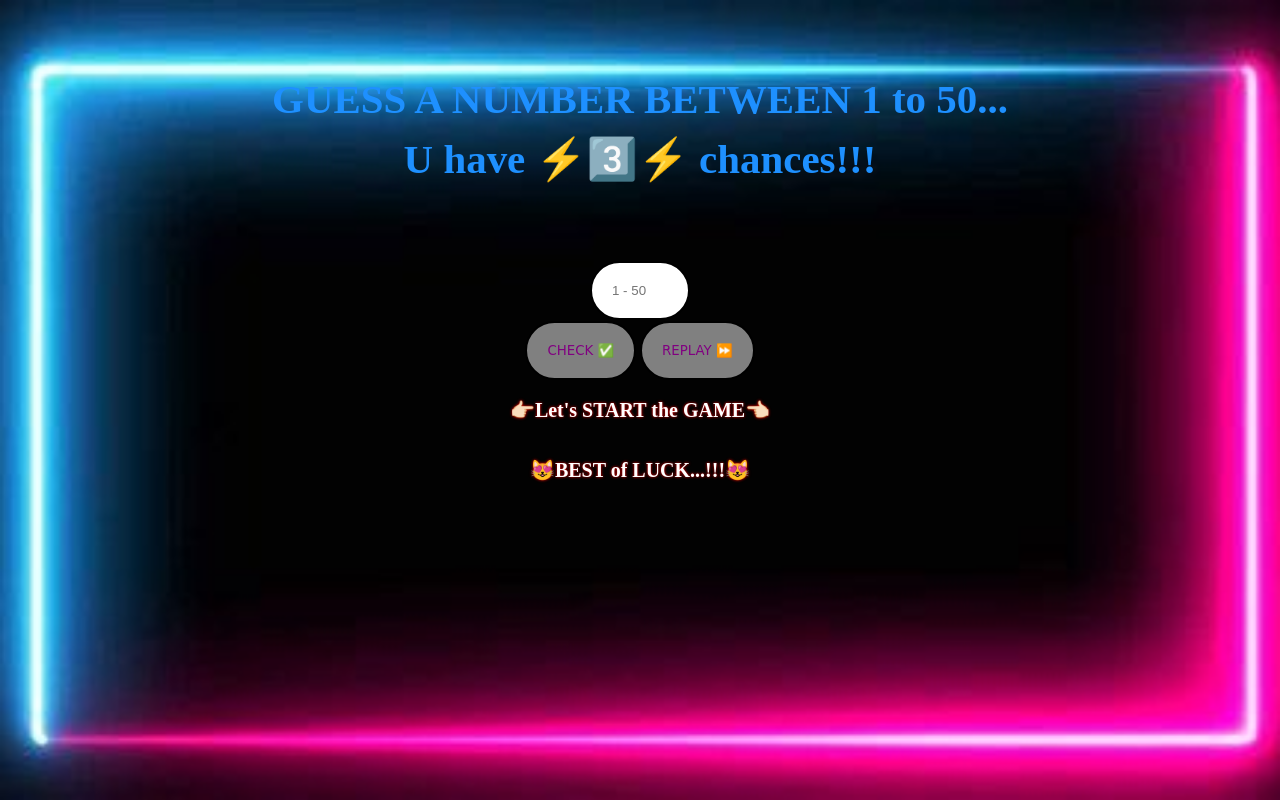
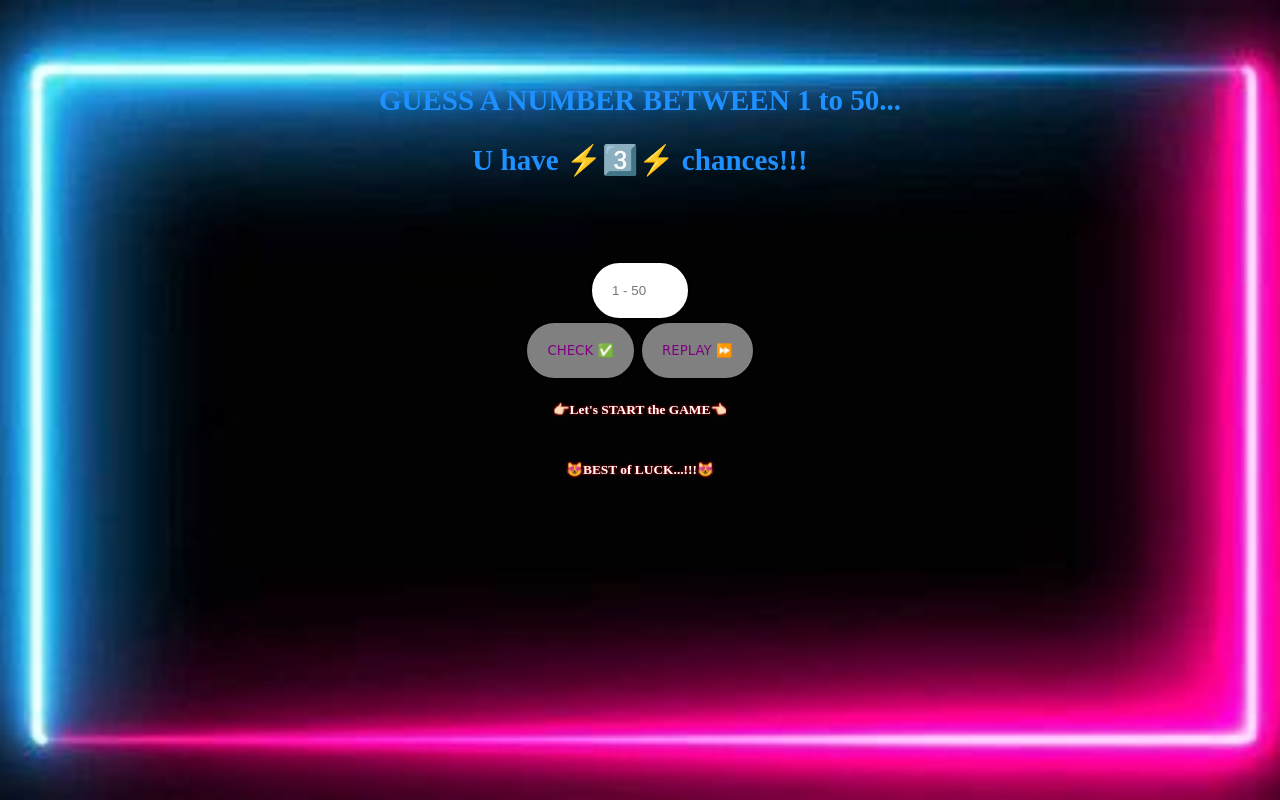
Before and after one commit to NANDHINI-11/GUESSING-GAME, a plain HTML site: page game.html in a window 1280 px wide. Drawn offline with Linux system fonts and the light colour scheme.

Commit message:
PROJECT-1

```diff
--- a/game.html
+++ b/game.html
@@ -10,7 +10,7 @@
 <body>
 
     <div class="wrapper">
-    <div class="message"><h3>GUESS A NUMBER BETWEEN 1 to 50...<br>U have ⚡3️⃣⚡ chances!!! </h3></div>
+    <div class="message"><h5>GUESS A NUMBER BETWEEN 1 to 50...<br>U have ⚡3️⃣⚡ chances!!! </h5></div>
 
       <div class="input">
         <input type="number" name="number" id="number" min="1" max="100" placeholder="1 - 50">
@@ -22,7 +22,7 @@
      </div>
 
      <div class="result">
-        <h4>👉🏻Let's START the GAME👈🏻<br>😻BEST of LUCK...!!!😻</h4>
+        <h6>👉🏻Let's START the GAME👈🏻<br>😻BEST of LUCK...!!!😻</h6>
      </div>
     <div class="history"></div>
 
--- a/style.css
+++ b/style.css
@@ -30,9 +30,9 @@ body
     font-size: 60px;
   }
 
-h3 {
-    font-size: 60px;
-  }
+/* .heading {
+    font-size: 100px;
+  } */
 
 @keyframes flicker {
 
```
Also changed, not shown: index.html (+0 -3 lines).
